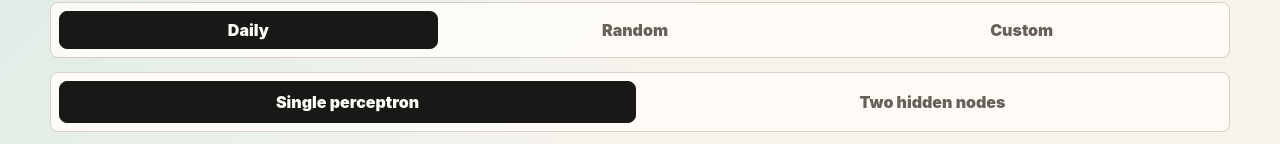
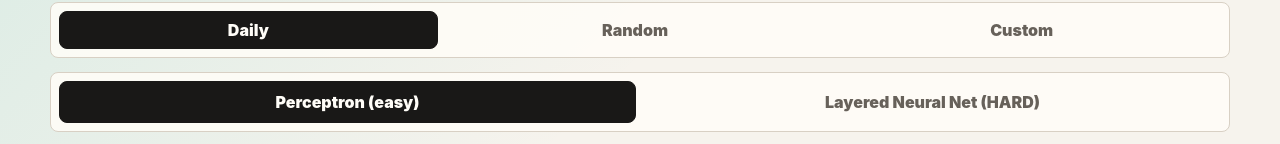
Before and after one commit to wilddrawberries/Clarify-the-Color, a plain HTML site: page index.html in a window 1280 px wide. Shown: the part 152-296 px from the top of the page. Drawn offline with Linux system fonts and the light colour scheme.

Commit message:
Update button labels for mode selection

```diff
--- a/index.html
+++ b/index.html
@@ -37,8 +37,8 @@
       </section>
 
       <section class="mode-switch" aria-label="Mode">
-        <button class="mode-button active" id="perceptronMode" type="button" data-mode="perceptron">Single perceptron</button>
-        <button class="mode-button" id="hiddenMode" type="button" data-mode="hidden">Two hidden nodes</button>
+        <button class="mode-button active" id="perceptronMode" type="button" data-mode="perceptron">Perceptron (easy)</button>
+        <button class="mode-button" id="hiddenMode" type="button" data-mode="hidden">Layered Neural Net (HARD)</button>
       </section>
 
       <section class="workspace">
```
